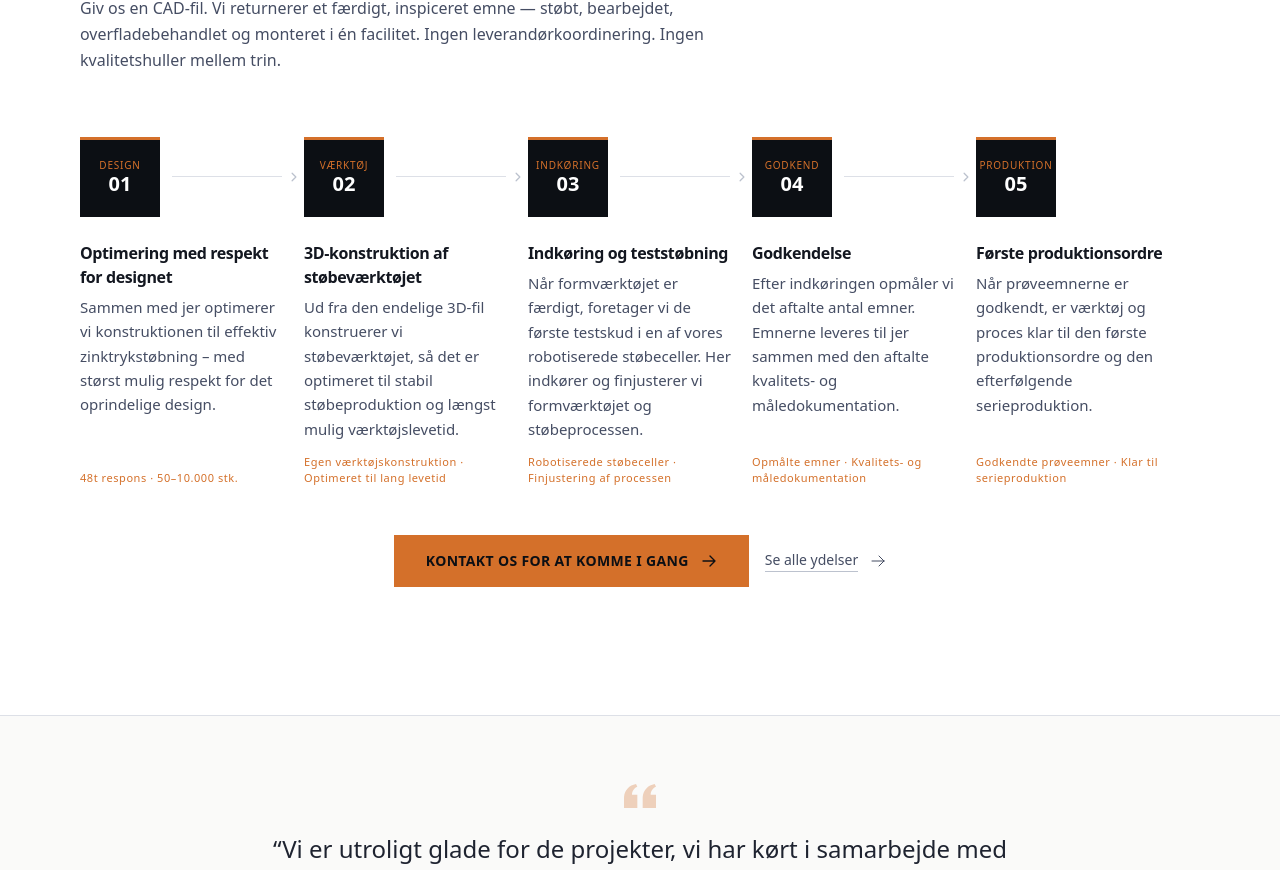
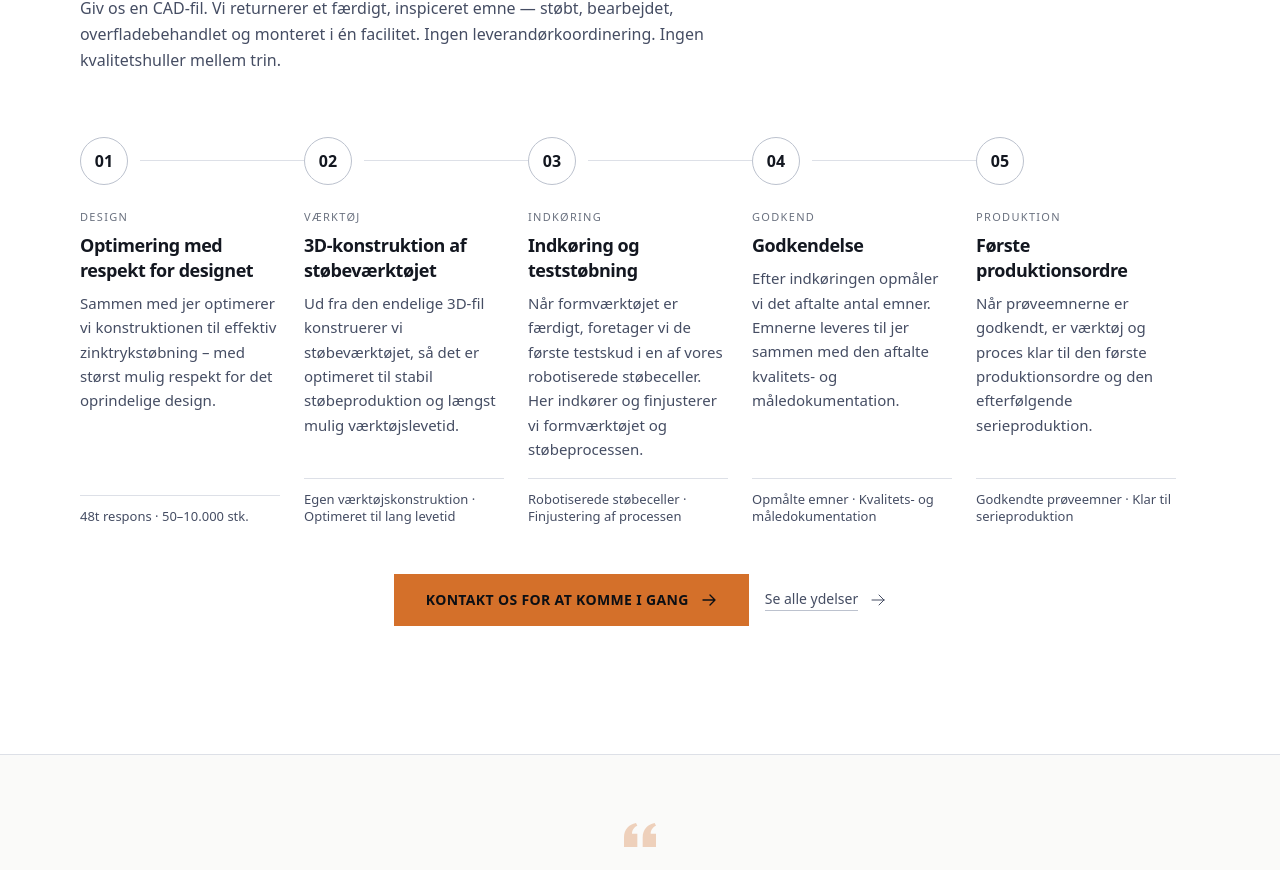
Before and after one commit to Britesite/linimatic-test-local-webpage, a Next.js app: page /da in a window 1280 px wide. Shown: the part 1491-2361 px from the top of the page. Built offline with nearby package versions, Linux system fonts and the light colour scheme.

Commit message:
Nyt, lettere design til de fem trin på forsiden
Co-Authored-By: Claude Opus 5.5 <noreply@anthropic.com>

```diff
--- a/src/app/[locale]/page.tsx
+++ b/src/app/[locale]/page.tsx
@@ -255,38 +255,29 @@ export default async function Home({params}: {params: Promise<{locale: string}>}
                     href={`/services/${chainSlugs[i]}`}
                     className="group relative flex flex-col"
                   >
-                    {/* Step node + horizontal connector (lg only) */}
-                    <div className="relative z-10 flex items-center gap-3 mb-5 lg:mb-6">
-                      <div className="relative w-20 h-20 flex flex-col items-center justify-center bg-zinc-950 text-white shrink-0 px-2 transition-colors duration-300 group-hover:bg-ember">
-                        <span className="absolute inset-x-0 top-0 h-[3px] bg-ember transition-colors duration-300 group-hover:bg-zinc-950" />
-                        <span className="text-[10px] tracking-[0.08em] uppercase text-ember leading-none text-center font-[family-name:var(--font-mono)] transition-colors duration-300 group-hover:text-zinc-950">{step.label}</span>
-                        <span className="text-xl font-bold leading-none mt-1 font-[family-name:var(--font-mono)] transition-colors duration-300 group-hover:text-zinc-950">{step.number}</span>
+                    {/* Step node: light numbered circle + thin connector line (lg only) */}
+                    <div className="relative z-10 flex items-center mb-5 lg:mb-6">
+                      <div className="w-12 h-12 rounded-full border border-zinc-300 bg-white flex items-center justify-center shrink-0 text-base font-semibold text-zinc-900 font-[family-name:var(--font-mono)] transition-colors duration-300 group-hover:border-ember group-hover:bg-ember group-hover:text-zinc-950">
+                        {step.number}
                       </div>
                       {!isLast && (
-                        <div className="hidden lg:flex flex-1 items-center gap-1.5 pr-1">
-                          <div className="flex-1 h-px bg-zinc-200" />
-                          <svg className="h-3 w-3 shrink-0 text-zinc-300 transition-colors duration-300 group-hover:text-ember" fill="none" viewBox="0 0 24 24" strokeWidth={2.5} stroke="currentColor">
-                            <path strokeLinecap="round" strokeLinejoin="round" d="m8.25 4.5 7.5 7.5-7.5 7.5" />
-                          </svg>
-                        </div>
+                        <div className="hidden lg:block flex-1 h-px bg-zinc-200 ml-3" aria-hidden="true" />
                       )}
                     </div>
                     {/* Content */}
-                    <div className="pr-4 lg:pr-5 pb-8 lg:pb-0 flex flex-col flex-1">
-                      <h3 className="text-base font-semibold text-zinc-900 group-hover:text-ember transition-colors duration-300 font-[family-name:var(--font-display)] tracking-tight mb-1.5">{step.title}</h3>
+                    <div className="pr-4 lg:pr-6 pb-8 lg:pb-0 flex flex-col flex-1">
+                      <span className="text-[11px] tracking-[0.12em] uppercase text-zinc-500 font-[family-name:var(--font-mono)] mb-2">{step.label}</span>
+                      <h3 className="text-lg leading-snug font-semibold text-zinc-900 group-hover:text-ember transition-colors duration-300 font-[family-name:var(--font-display)] tracking-tight mb-2">{step.title}</h3>
                       <p className="text-[15px] text-zinc-600 leading-relaxed">{step.description}</p>
-                      <p className="mt-auto pt-3 text-[11px] tracking-[0.05em] text-ember font-[family-name:var(--font-mono)]">{step.specs}</p>
+                      <p className="mt-auto pt-4">
+                        <span className="block border-t border-zinc-200 pt-3 text-[13px] text-zinc-600 leading-snug">{step.specs}</span>
+                      </p>
                     </div>
                   </Link>
                   {/* Vertical connector between stacked steps (below lg only) */}
                   {!isLast && (
-                    <div className="flex lg:hidden justify-center py-1 mb-2">
-                      <div className="flex flex-col items-center gap-1">
-                        <div className="w-px h-6 bg-zinc-200" />
-                        <svg className="h-3 w-3 text-zinc-300" fill="none" viewBox="0 0 24 24" strokeWidth={2.5} stroke="currentColor">
-                          <path strokeLinecap="round" strokeLinejoin="round" d="M4.5 8.25 12 15.75l7.5-7.5" />
-                        </svg>
-                      </div>
+                    <div className="flex lg:hidden w-12 justify-center -mt-4 mb-4" aria-hidden="true">
+                      <div className="w-px h-6 bg-zinc-200" />
                     </div>
                   )}
                 </Fragment>
```
